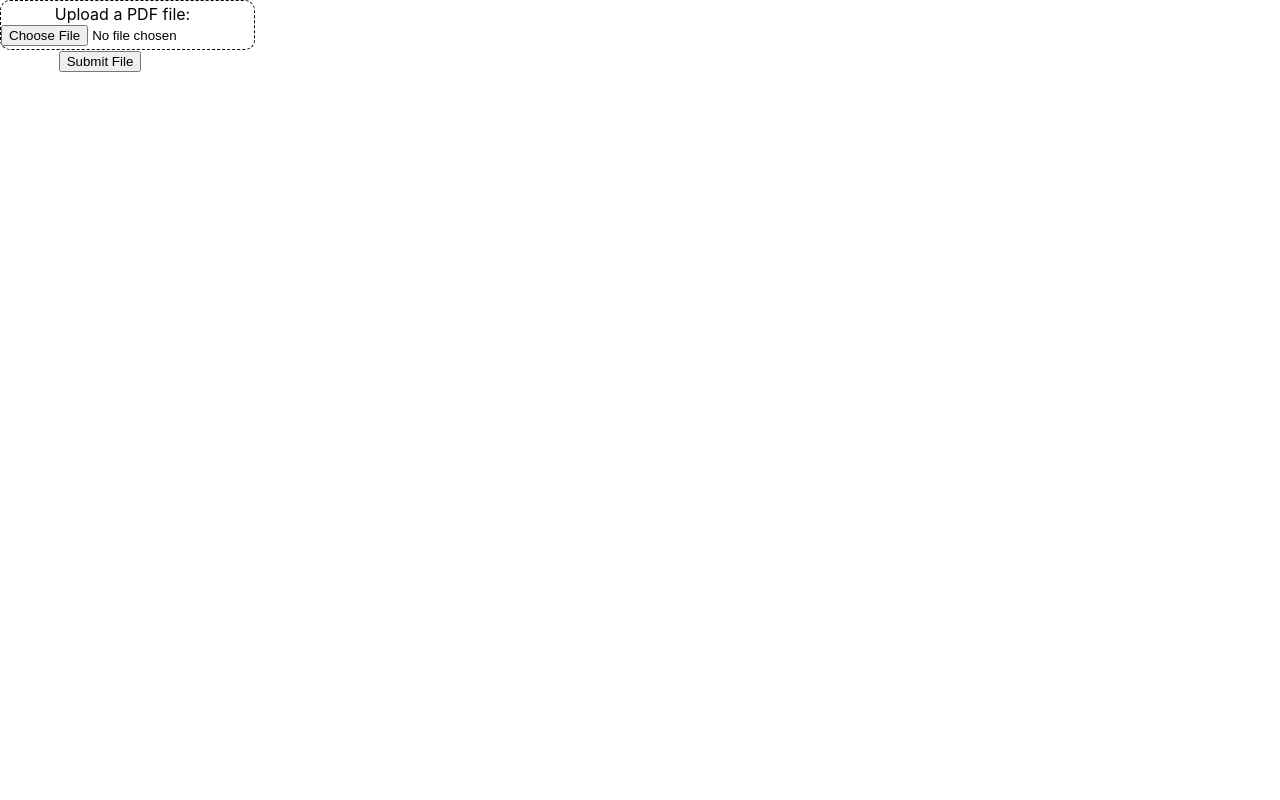
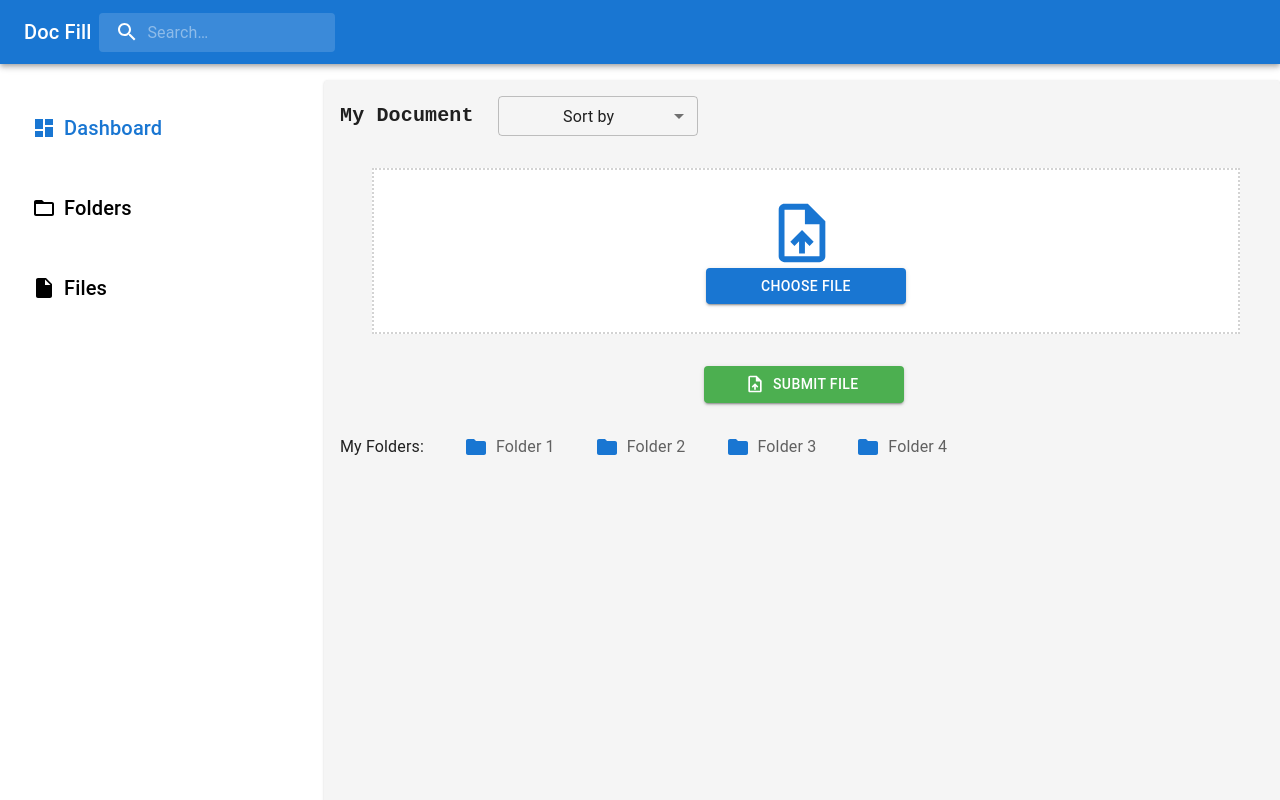
Before and after one commit to Bipin2020100/Codefest2024-warriors, a React (Create React App) app: page / in a window 1280 px wide. Shown: the top 800 px of the page. Built offline with nearby package versions, Linux system fonts and the light colour scheme.

Commit message:
Ui for front end with Futur work component for other 2 navs

```diff
--- a/src/components/FileUpload/FileUpload.tsx
+++ b/src/components/FileUpload/FileUpload.tsx
@@ -1,24 +1,243 @@
 import { observer } from "mobx-react";
-import React, { useRef } from "react";
 import { FileUploadVM, IFileUploadProps } from "./FileUploadVM";
+import React, { useRef, useState } from 'react';
+import { AppBar, Toolbar, Typography, InputBase, Grid, Paper, Button, MenuItem, Select, Box } from '@mui/material';
+import { Search as SearchIcon, UploadFile as UploadFileIcon, Folder as FolderIcon, Dashboard as DashboardIcon, FolderOpen as FolderOpenIcon,UploadFileOutlined, InsertDriveFile as InsertDriveFileIcon, Construction } from '@mui/icons-material';
+import { styled, alpha } from '@mui/material/styles';
+import { BrowserRouter as Router, Route, Routes, NavLink } from 'react-router-dom';
+
+const Search = styled('div')(({ theme }) => ({
+  position: 'relative',
+  borderRadius: theme.shape.borderRadius,
+  backgroundColor: alpha(theme.palette.common.white, 0.15),
+  '&:hover': {
+    backgroundColor: alpha(theme.palette.common.white, 0.25),
+  },
+  marginLeft: 0,
+  width: '100%',
+  [theme.breakpoints.up('sm')]: {
+    marginLeft: theme.spacing(1),
+    width: 'auto',
+  },
+}));
+
+const SearchIconWrapper = styled('div')(({ theme }) => ({
+  padding: theme.spacing(0, 2),
+  height: '100%',
+  position: 'absolute',
+  pointerEvents: 'none',
+  display: 'flex',
+  alignItems: 'center',
+  justifyContent: 'center',
+}));
+
+const StyledInputBase = styled(InputBase)(({ theme }) => ({
+  color: 'inherit',
+  '& .MuiInputBase-input': {
+    padding: theme.spacing(1, 1, 1, 0),
+    paddingLeft: `calc(1em + ${theme.spacing(4)})`,
+    transition: theme.transitions.create('width'),
+    width: '100%',
+    [theme.breakpoints.up('md')]: {
+      width: '20ch',
+    },
+  },
+}));
+
+const DottedTextArea = styled('div')(({ theme }) => ({
+  border: '2px dotted lightgrey',
+  backgroundColor: '#ffffff',
+  padding: theme.spacing(2),
+  textAlign: 'center',
+  width: '100%',
+  height: '130px',
+  display: 'flex',
+  flexDirection: 'column',
+  justifyContent: 'center',
+  alignItems: 'center',
+  margin: theme.spacing(2),
+}));
+
+const NavItem = styled(NavLink)(({ theme }) => ({
+  margin: theme.spacing(2),
+  padding: theme.spacing(2),
+  display: 'flex',
+  alignItems: 'center',
+  cursor: 'pointer',
+  textDecoration: 'none',
+  color: 'inherit',
+  '&:hover': {
+    backgroundColor: alpha(theme.palette.primary.main, 0.1),
+  },
+  '&.active': {
+    color: theme.palette.primary.main,
+    fontWeight: 'bold',
+  },
+}));
+
+const FolderArea = styled('div')({
+  display: 'flex',
+  flexWrap: 'wrap',
+  gap: '40px',
+  marginTop: '20px',
+});
+
+const FolderItem = styled('div')(({ theme }) => ({
+  display: 'flex',
+  alignItems: 'center',
+  color: theme.palette.grey[700],
+}));
+
+const FutureDevelopment = () => (
+  <Box sx={{ padding: 4, textAlign: 'center' , backgroundColor: '#f5f5f5', height: '250%' }}>
+    <Typography variant="h4" sx={{ padding: 4, fontSize:30,fontWeight:'bold', marginTop:10, textAlign: 'center',color: 'primary.main' }}>Future Development: Work in Progress</Typography>
+    <Construction sx={{ marginRight: 1, color: 'primary.main', fontSize:100 }} />
+  </Box>
+);
 
 export const FileUpload = observer((props: IFileUploadProps) => {
   const vm = useRef(new FileUploadVM(props)).current;
+  const [sortBy, setSortBy] = useState('');
+  const [fileName, setFileName] = useState('');
+
+  const handleSortByChange = (event: any) => {
+    setSortBy(event.target.value);
+  };
+
+  const handleFileChange = (event: any) => {
+    const file = event.target.files[0];
+    if (file) {
+      setFileName(file.name);
+      vm.handleFileChange(event);
+    }
+  };
+
   return (
-    <form className="file-upload-form" onSubmit={vm.handleSubmit}>
-      <div className="file-up-area">
-        <label className="file-label" htmlFor="file-upload">
-          Upload a PDF file:
-        </label>
+    <Router>
+      <Box sx={{ flexGrow: 1 }}>
+        <AppBar position="static" sx={{ marginBottom: 2 }}>
+          <Toolbar>
+            <Typography variant="h6" noWrap>
+              Doc Fill
+            </Typography>
+            <Search sx={{ width: 'calc(100% - 200px)', marginLeft: 'auto' }}>
+              <SearchIconWrapper>
+                <SearchIcon />
+              </SearchIconWrapper>
+              <StyledInputBase
+                placeholder="Search…"
+                inputProps={{ 'aria-label': 'search' }}
+              />
+            </Search>
+          </Toolbar>
+        </AppBar>
+
+        <Grid container spacing={2}>
+          <Grid item xs={3}>
+            <NavItem to="/" end>
+              <DashboardIcon sx={{ marginRight: 1 }} />
+              <Typography variant="h6">Dashboard</Typography>
+            </NavItem>
+            <NavItem to="/folders">
+              <FolderOpenIcon sx={{ marginRight: 1 }} />
+              <Typography variant="h6">Folders</Typography>
+            </NavItem>
+            <NavItem to="/files">
+              <InsertDriveFileIcon sx={{ marginRight: 1 }} />
+              <Typography variant="h6">Files</Typography>
+            </NavItem>
+          </Grid>
+
+          <Grid item xs={9}>
+            <Routes>
+              <Route
+                path="/"
+                element={
+                  <Paper sx={{ padding: 2, backgroundColor: '#f5f5f5', height: '250%' }}>
+                    <Box sx={{ display: 'flex', alignItems: 'center', marginBottom: 2 }}>
+                      <Typography variant="h6" sx={{ fontWeight: 'bold', fontFamily: 'Courier New, Courier, monospace' }}>
+                        My Document
+                      </Typography>
+                      <Select
+                        value={sortBy}
+                        onChange={handleSortByChange}
+                        displayEmpty
+                        inputProps={{ 'aria-label': 'Sort by' }}
+                        sx={{ marginLeft: 3, width: 200, height: 40 }}
+                      >
+                        <MenuItem value="" disabled>
+                          Sort by
+                        </MenuItem>
+                        <MenuItem value="date">Date</MenuItem>
+                        <MenuItem value="name">Name</MenuItem>
+                        <MenuItem value="size">Size</MenuItem>
+                      </Select>
+                    </Box>
+                    <Box sx={{ display: 'flex', flexDirection: 'column', alignItems: 'flex-start', margin: 2, width: '90%' }}>
+                      <DottedTextArea>
+                      <UploadFileOutlined sx={{ marginRight: 1, color: 'primary.main' , fontSize:70}} />
                         <input
                           id="file-upload"
                           name="file-upload"
                           type="file"
                           accept=".pdf"
-          onChange={vm.handleFileChange}
+                          onChange={handleFileChange}
+                          style={{ display: 'none' }}
                         />
-      </div>
-      <button type="submit">Submit File</button>
-    </form>
+                        <label htmlFor="file-upload">
+                          <Button variant="contained" color="primary" component="span" sx={{ width: 200 }}>
+                            Choose File
+                          </Button>
+                        </label>
+                        {fileName && (
+                          <Typography variant="body2" sx={{ marginTop: 1 }}>
+                            Selected file: {fileName}
+                          </Typography>
+                        )}
+                      </DottedTextArea>
+                      <Box sx={{ display: 'flex', marginLeft: 4, justifyContent: 'center', width: '100%' }}>
+                        <Button
+                          type="submit"
+                          variant="contained"
+                          sx={{ marginTop: 2, width: 200, backgroundColor: '#4caf50', '&:hover': { backgroundColor: '#45a049' } }}
+                          startIcon={<UploadFileIcon />}
+                          onClick={vm.handleSubmit}
+                        >
+                          Submit File
+                        </Button>
+                      </Box>
+                    </Box>
+
+                    <Box sx={{ marginTop: 4 }}>
+                      <FolderArea>
+                        <Typography variant="body1">My Folders:</Typography>
+                        <FolderItem>
+                          <FolderIcon sx={{ marginRight: 1, color: 'primary.main' }} />
+                          <Typography variant="body1">Folder 1</Typography>
+                        </FolderItem>
+                        <FolderItem>
+                          <FolderIcon sx={{ marginRight: 1, color: 'primary.main' }} />
+                          <Typography variant="body1">Folder 2</Typography>
+                        </FolderItem>
+                        <FolderItem>
+                          <FolderIcon sx={{ marginRight: 1, color: 'primary.main' }} />
+                          <Typography variant="body1">Folder 3</Typography>
+                        </FolderItem>
+                        <FolderItem>
+                          <FolderIcon sx={{ marginRight: 1, color: 'primary.main' }} />
+                          <Typography variant="body1">Folder 4</Typography>
+                        </FolderItem>
+                      </FolderArea>
+                    </Box>
+                  </Paper>
+                }
+              />
+              <Route path="/folders" element={<FutureDevelopment />} />
+              <Route path="/files" element={<FutureDevelopment />} />
+            </Routes>
+          </Grid>
+        </Grid>
+      </Box>
+    </Router>
   );
 });
--- a/tsconfig.json
+++ b/tsconfig.json
@@ -18,7 +18,7 @@
     "resolveJsonModule": true,
     "isolatedModules": true,
     "noEmit": true,
-    "jsx": "react-jsx"
+    "jsx": "preserve"
   },
   "include": [
     "src"
```
Also changed, not shown: package.json (+6 -1 lines), 2 other files (tests, documents, lock files or other folders). Lines whose indentation alone changed are shown as unchanged.
